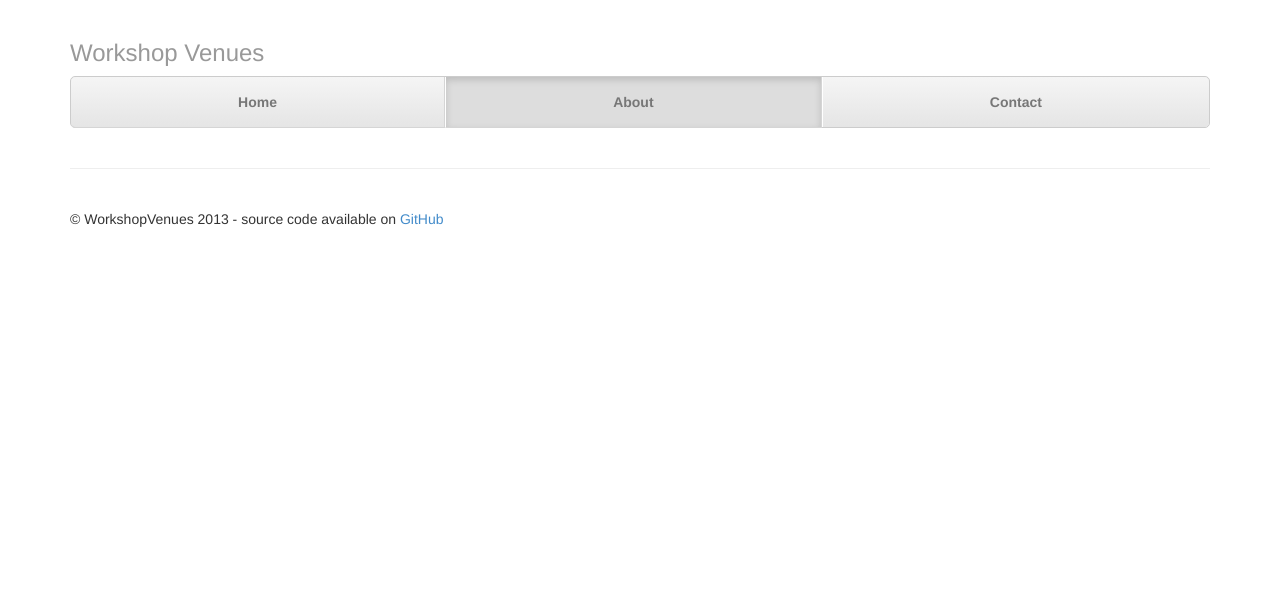
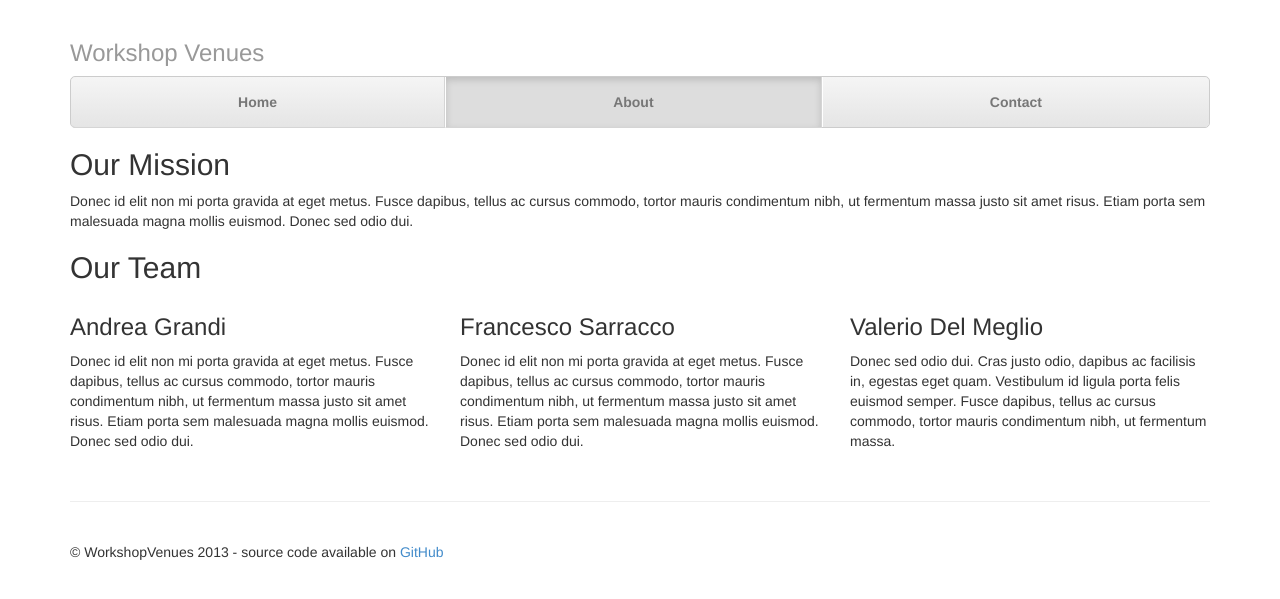
Before and after one commit to andreagrandi/workshopvenues, a Django app: page /about/ in a window 1280 px wide. Shown: the top 599 px of the page. Run offline with Django 3.2, Linux system fonts and the light colour scheme.

Commit message:
Add more controls to About page

```diff
--- a/workshopvenues/venues/templates/venues/about.html
+++ b/workshopvenues/venues/templates/venues/about.html
@@ -9,5 +9,21 @@
 {% endblock %}
 
 {% block content %}
-
+	<h2>Our Mission</h2>
+	<p>Donec id elit non mi porta gravida at eget metus. Fusce dapibus, tellus ac cursus commodo, tortor mauris condimentum nibh, ut fermentum massa justo sit amet risus. Etiam porta sem malesuada magna mollis euismod. Donec sed odio dui.</p>
+	<h2>Our Team</h2>
+	<div class="row">
+		<div class="col-lg-4">
+	      <h3>Andrea Grandi</h3>
+	      <p>Donec id elit non mi porta gravida at eget metus. Fusce dapibus, tellus ac cursus commodo, tortor mauris condimentum nibh, ut fermentum massa justo sit amet risus. Etiam porta sem malesuada magna mollis euismod. Donec sed odio dui. </p>
+	    </div>
+	    <div class="col-lg-4">
+	      <h3>Francesco Sarracco</h3>
+	      <p>Donec id elit non mi porta gravida at eget metus. Fusce dapibus, tellus ac cursus commodo, tortor mauris condimentum nibh, ut fermentum massa justo sit amet risus. Etiam porta sem malesuada magna mollis euismod. Donec sed odio dui. </p>
+	   </div>
+	    <div class="col-lg-4">
+	      <h3>Valerio Del Meglio</h3>
+	      <p>Donec sed odio dui. Cras justo odio, dapibus ac facilisis in, egestas eget quam. Vestibulum id ligula porta felis euismod semper. Fusce dapibus, tellus ac cursus commodo, tortor mauris condimentum nibh, ut fermentum massa.</p>
+	    </div>
+	</div>
 {% endblock %}
```
